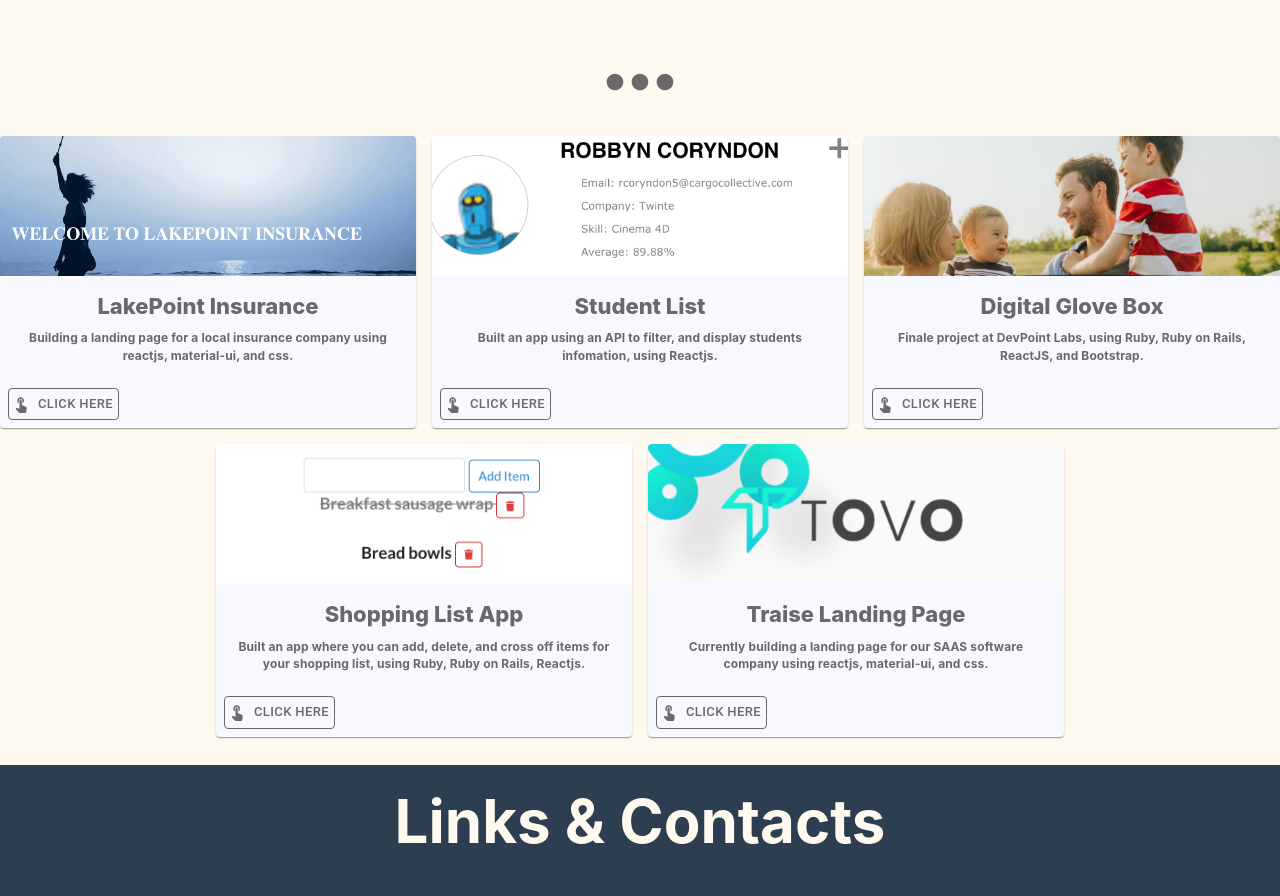
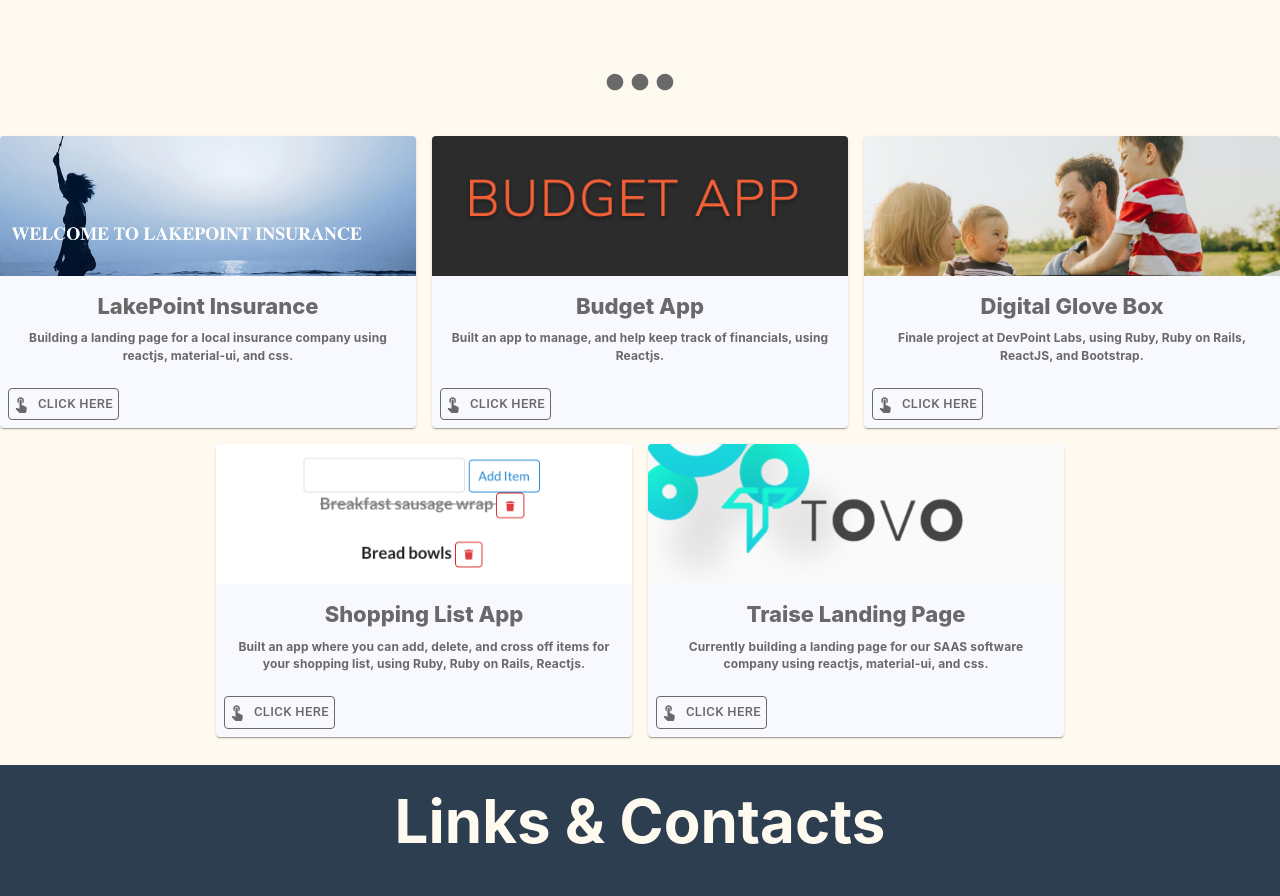
Before and after one commit to RyanAsh93/portfolio_website, a React (Create React App) app: page / in a window 1280 px wide. Shown: the part 1440-2336 px from the top of the page. Built offline with nearby package versions, Linux system fonts and the light colour scheme.

Commit message:
added budgetapp

```diff
--- a/src/components/portfolio.js
+++ b/src/components/portfolio.js
@@ -16,7 +16,7 @@ import {
     TouchApp,
  } from '@material-ui/icons';
  import LakePoint from '../components/lakepoint.png'
- import StudentList from '../components/studentList.png'
+ import BudgetApp from '../components/budgetpic.png'
  import DigitalGloveBox from '../components/digitalGloveBox.png'
  import ShoppingList from '../components/shoppingList.png'
  import TraiseLanding from '../components/traiseLanding.png'
@@ -144,15 +144,15 @@ class Portfolio extends React.Component {
       <CardActionArea>
         <CardMedia
           className={classes.media}
-          image={StudentList}
-          title="StudentList"
+          image={BudgetApp}
+          title="Budget App"
         />
         <CardContent>
           <Typography className={classes.cardHeader} gutterBottom variant="h5" component="h2">
-            Student List
+            Budget App
           </Typography>
           <Typography className={classes.cardPara} variant="body2" color="textSecondary" component="p">
-          Built an app using an API to filter, and display students infomation, using Reactjs.
+          Built an app to manage, and help keep track of financials, using Reactjs.
           </Typography>
         </CardContent>
       </CardActionArea>
@@ -162,7 +162,7 @@ class Portfolio extends React.Component {
         size="small"
         target="_blank"
         rel="noopener noreferrer"
-        href="https://studentlist.mybluemix.net/"
+        href="https://budgetapp.mybluemix.net/"
         startIcon={<TouchApp />}
         >
         Click Here
```
Also changed, not shown: src/components/budgetpic.png (added).
